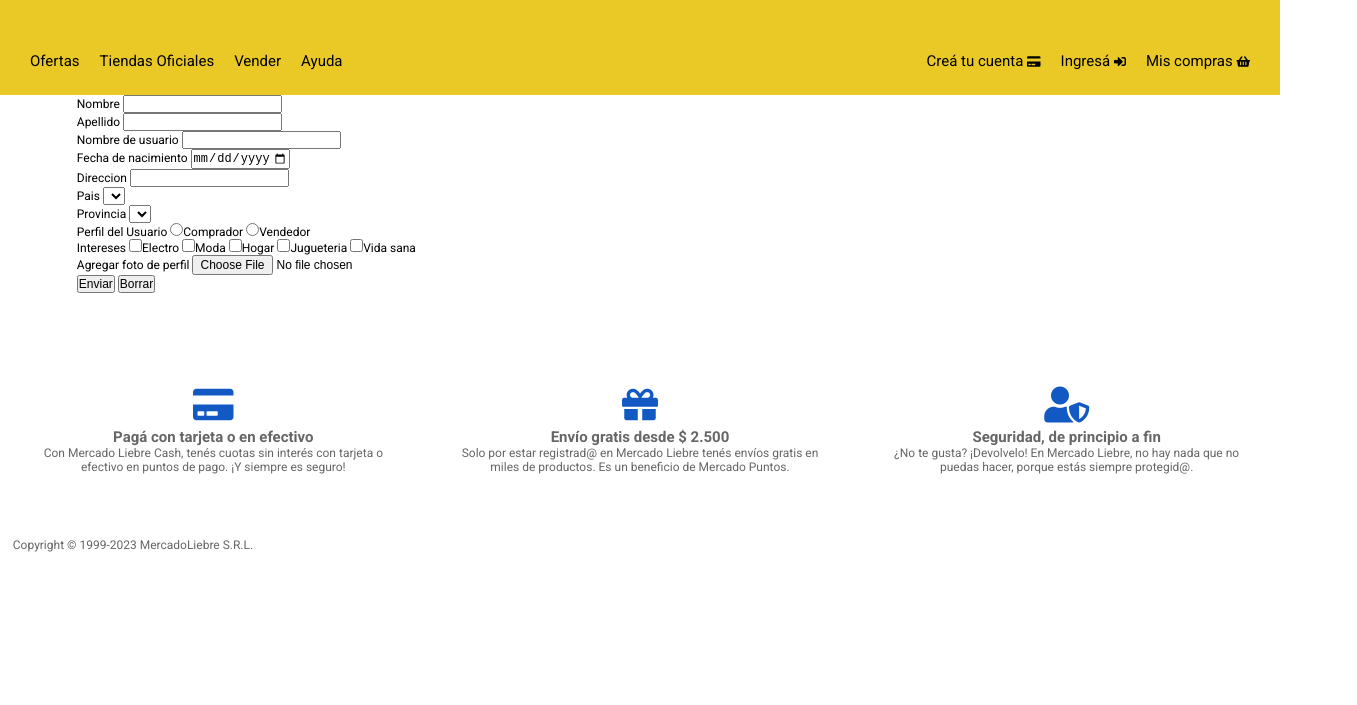
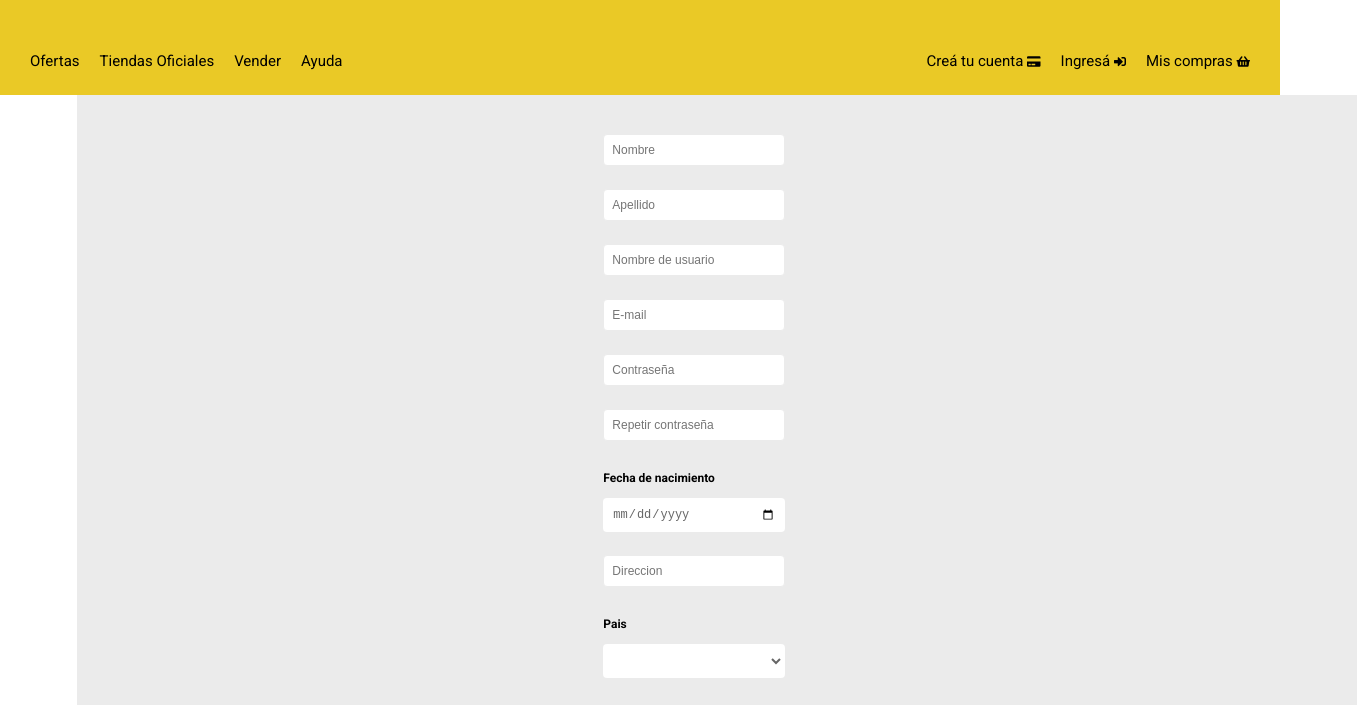
Before and after one commit to Sowska/entregaIndividualDH, a website: page views/register.html in a window 1280 px wide. Shown: the part 91-796 px from the top of the page, 1357 px wide, since content can reach past the window. Drawn offline with Linux system fonts and the light colour scheme.

Commit message:
added sign-up page styles

```diff
--- a/public/css/register.css
+++ b/public/css/register.css
@@ -1,43 +1,108 @@
-.register-section{
-    background-color: blueviolet;
+main{
+    margin: auto;
+    background-color: var(--grisClaro);
+    width: 100%;
+}
+
+.register-container{
+    /* background-color: blueviolet; */
     width: 70%;
     margin: auto;
     display: flex;
-    align-items:center;
     justify-content: center;
+    align-items: center;
+    padding: 2%;
 }
 
-.register-fields{
+.form{
+    display: flex;
+    flex-direction: column;
+    width: 80%;
     margin: auto;
 }
 
-.formu{
-    padding: 20px 15px;
-
+.form-rows{
+    display: flex;
+    flex-direction: column;
+    width: 80%;
 }
 
-.control-formu{
-    margin-bottom: 15px;
-
+.field-container{
+    display: flex;
+    flex-direction: column;
+    margin: 10px 0;
 }
 
-.control-formu label {
-    margin-bottom: 5px;
-    font-style: italic;
-    display: block;
+.field-container-radio, .field-container-checkbox{
 
+    display: flex;
+    flex-direction: column;
+    align-items: flex-start;
 }
 
-.control{
-    width: 100; /*para que ocupe el 100 del contenedor*/
+.focus-input{
+    margin-top: 3px;
+    width: 100%;
     padding: 8px;
+    border: 1px solid var(--grisClaro);
+    border-radius: 4px;
 }
 
-.btn-formu{
-    background-color: var(--verde);
-    border: none;
-    font-size: 20px;
+.focus-input:focus {
+    outline: none !important;
+    border-color: var(--azulClaro);
+    }
+
+.focus-input:focus::placeholder {
+    color: transparent;
+    }
+
+input[type="date"]{
+    margin: 10px 0;
+    color: var(--grisOscuro);
+    background-color: var(--blanco);
+    padding: 8px;
+    border-radius: 4px;
+    border: 1px solid transparent;
+    outline-color:var(--azulClaro);
+    }
+
+select{
+    margin: 10px 0;
+    color: var(--grisOscuro);
+    background-color: var(--blanco);
+    padding: 8px;
+    border-radius: 4px;
+    border: 1px solid transparent;
+    outline-color:var(--azulClaro);
+}
+
+ul{
+list-style-type: none;
+}
+
+li{
+    margin-bottom: 3px;
+}
+
+h4{
+    margin-bottom: 3px;
+}
+
+.form-rows{
+    border-bottom: 5px;
+}
+
+.form-rows-btn{
+    display: flex;
+    flex-direction: column;
+}
+
+.sendbtn, .deletebtn{
+    margin: 10px 0;
     color: var(--blanco);
-    padding: 5px 10px;
-    border-radius: 8px ;
+    background-color: var(--azulClaro);
+    padding: 8px;
+    border-radius: 4px;
+    border: 1px solid transparent;
 }
--- a/views/register.html
+++ b/views/register.html
@@ -83,74 +83,88 @@
 
                 <div class="form-rows">
                     <p class="field-container">
-                        <label>Nombre</label>
-                        <input placeholder=" " type="text" minlength="3" required>
+                        <input class="focus-input" placeholder="Nombre" type="text" minlength="3" required>
                     </p>
 
                     <p class="field-container">
-                        <label>Apellido</label>
-                        <input placeholder=" " type="text" minlength="3" required>
+                        <input class="focus-input" placeholder="Apellido" type="text" minlength="3" required>
                     </p>
                 </div>
 
                 <div class="form-rows">
                     <p class="field-container">
-                        <label>Nombre de usuario</label>
-                        <input placeholder=" " type="text" minlength="3" required>
+                        <input class="focus-input" placeholder="Nombre de usuario" type="text" minlength="3" required>
+                    </p>
+
+                    <p class="field-container">
+                        <input class="focus-input" placeholder="E-mail" type="email" required>
                     </p>
                 </div>
 
                 <div class="form-rows">
                     <p class="field-container">
-                        <label>Fecha de nacimiento</label>
+                        <input class="focus-input" placeholder="Contraseña" type="password" minlength="6" id="password" required>
+                    </p>
+
+                    <p class="field-container">
+                        <input class="focus-input" placeholder="Repetir contraseña" type="password" minlength="6" id="confirm_password" required>
+                    </p>
+                </div>
+
+                <div class="form-rows">
+                    <p class="field-container">
+                        <h4>Fecha de nacimiento</h4>
                         <input type="date" min="1922-01-01" max="2003-12-31" required>
                     </p>
                 </div>
 
                 <div class="form-rows">
                     <p class="field-container">
-                        <label>Direccion</label>
-                        <input placeholder=" " type="text" minlength="10" required>
+                        <input class="focus-input" placeholder="Direccion" type="text" minlength="10" required>
                     </p>
 
                     <p class="field-container">
-                        <label>Pais</label>
+                        <h4>Pais</h4>
                         <select class="gds-cr gds-countryflag" country-data-region-id="gds-cr-four" data-language="es" required></select>
                     </p>
 
                     <p class="field-container">
-                        <label>Provincia</label>
+                        <h4>Provincia</h4>
                         <select id="gds-cr-four" required></select>
                     </p>
                 </div>
 
                 <div class="form-rows">
-                    <p class="field-container">
-                        <label>Perfil del Usuario</label>
-                        <input type="radio" name="user">Comprador
-                        <input type="radio" name="user">Vendedor
+                    <p class="field-container-radio">
+                        <h4>Perfil del Usuario</h4>
+                        <ul id="preferences">
+                            <li><label><input name="prefer" value="1" type="radio">Comprador</label></li>
+                            <li><input name="prefer" value="2" type="radio">Vendedor</li>
+                            </ul>
+                    </p>
+                </div>
+
+                <div class="form-rows">
+                    <p class="field-container-checkbox">
+                        <h4>Intereses</h4>
+                        <ul id="preferences">
+                            <li><input type="checkbox" name="electro">Electro</input></li>
+                            <li><input type="checkbox" name="moda">Moda</input></li>
+                            <li><input type="checkbox" name="hogar">Hogar</input></li>
+                            <li><input type="checkbox" name="jugueteria">Jugueteria</input></li>
+                            <li><input type="checkbox" name="vidasana">Vida sana</input></li>
+                        </ul>
                     </p>
                 </div>
 
                 <div class="form-rows">
                     <p class="field-container">
-                        <label>Intereses</label>
-                        <input type="checkbox" name="electro">Electro
-                        <input type="checkbox" name="moda">Moda
-                        <input type="checkbox" name="hogar">Hogar
-                        <input type="checkbox" name="jugueteria">Jugueteria
-                        <input type="checkbox" name="vidasana">Vida sana
-                    </p>
-                </div>
-
-                <div class="form-rows">
-                    <p class="field-container">
-                        <label>Agregar foto de perfil</label>
+                        <h4>Agregar foto de perfil</h4>
                         <input type="file" id="upload-file">
                     </p>
                 </div>
 
-                <div class="form-rows">
+                <div class="form-rows-btn">
                     <button type="submit" class="sendbtn">Enviar</button>
                     <button type="reset" class="deletebtn">Borrar</button>
                 </div>
```
